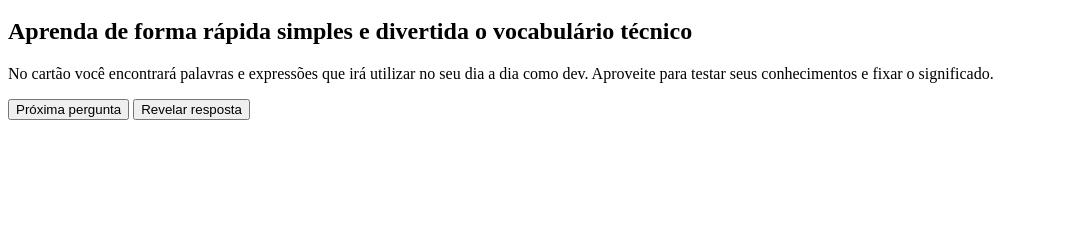
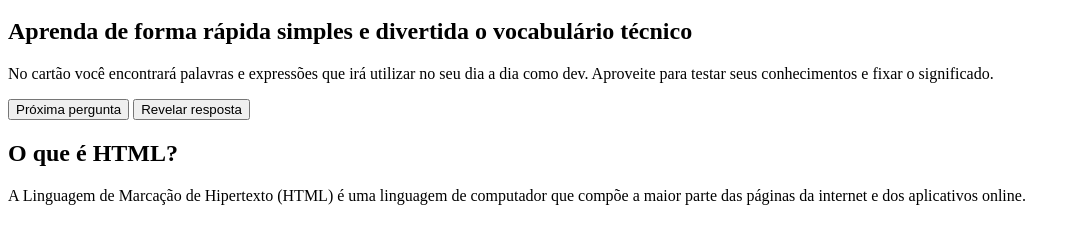
Before and after one commit to jvsiilva/quickStaart, a website: page index.html in a window 1280 px wide. Shown: the part 48-292 px from the top of the page, without its empty margins (0-1077 px from the left). Drawn offline with Linux system fonts and the light colour scheme.

Commit message:
Atualizações

```diff
--- a/index.html
+++ b/index.html
@@ -18,9 +18,20 @@
       <button>Próxima pergunta</button>
       <button>Revelar resposta</button>
     </div>
-
     <div>
       <!--Caixa da direita-->
+      <div>
+        <!--Caixa da PERGUNTA -->
+        <h2>O que é HTML?</h2>
+      </div>
+      <div>
+        <!--Caixa da RESPOSTA -->
+        <p>
+          A Linguagem de Marcação de Hipertexto (HTML) é uma linguagem de
+          computador que compõe a maior parte das páginas da internet e dos
+          aplicativos online.
+        </p>
+      </div>
     </div>
   </body>
 </html>
```
